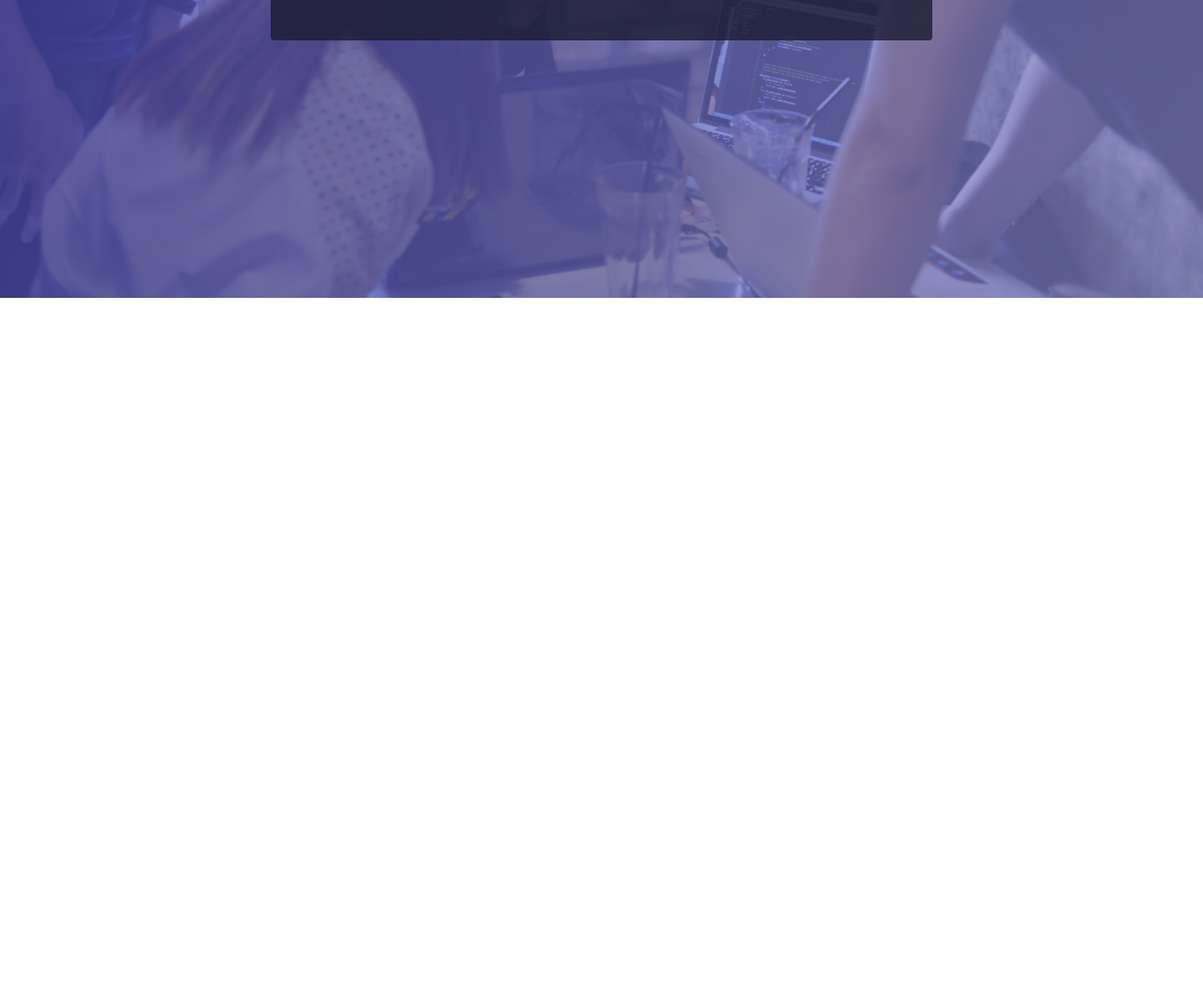
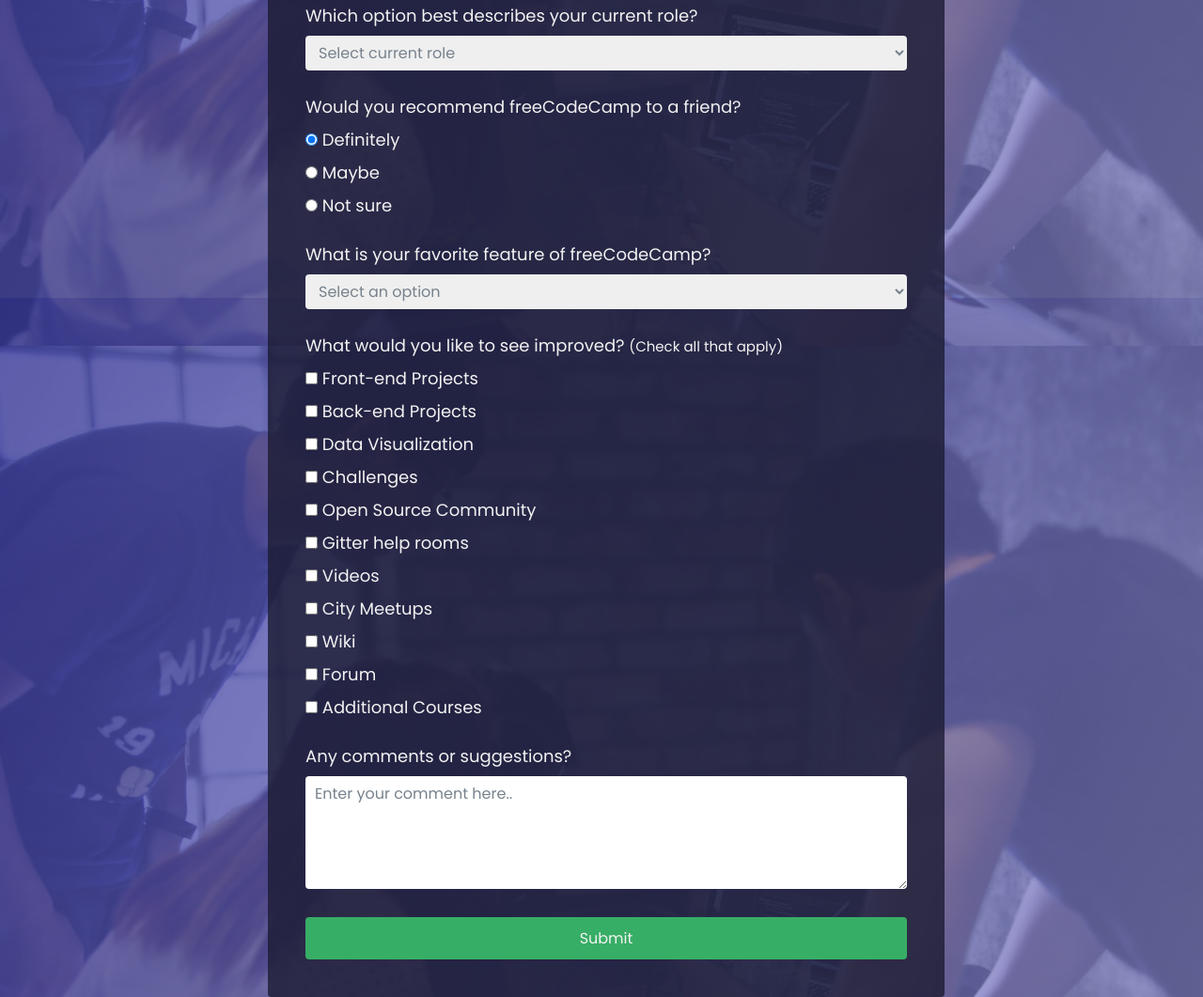
Before and after one commit to JorgeRodrigo481516/survey-form, a website built with webpack: page src/template.html in a window 1280 px wide. Shown: the part 483-1544 px from the top of the page at 94% size. Before the commit the page ends 800 px from the top, so only its background shows below. Built offline with nearby package versions, Linux system fonts and the light colour scheme.

Commit message:
:lipstick: feat: Survey Form has been Completed

```diff
--- a/src/stylesheets/components/_button.scss
+++ b/src/stylesheets/components/_button-submit.scss
@@ -1,3 +1,10 @@
 // -----------------------------------------------------------------------------
 // This file contains all styles related to the button component.
 // -----------------------------------------------------------------------------
+
+.button-submit {
+  @extend .form-group__input;
+  padding-block: 10px !important;
+  color: $text-color !important;
+  background-color: $button-color;
+}
--- a/src/stylesheets/components/form-group/__input.scss
+++ b/src/stylesheets/components/form-group/__input.scss
@@ -15,4 +15,9 @@
   &::placeholder {
     color: $mid-grey;
   }
+
+  &--textarea {
+    @extend .form-group__input;
+    height: 120px;
+  }
 }
--- a/src/stylesheets/layout/_survey-form.scss
+++ b/src/stylesheets/layout/_survey-form.scss
@@ -3,7 +3,7 @@
 // -----------------------------------------------------------------------------
 
 .survey-form {
-  width: min(55vw, 720px);
+  width: min(80vw, 720px);
   border-radius: 4px;
   margin-inline: auto;
   padding: 40px;
--- a/src/stylesheets/main.scss
+++ b/src/stylesheets/main.scss
@@ -21,7 +21,7 @@
 
 // 5. Components
 @import
-  'components/button',
+  'components/button-submit',
   'components/description',
   'components/form-group/index',
   'components/title';
--- a/src/stylesheets/pages/_home.scss
+++ b/src/stylesheets/pages/_home.scss
@@ -16,6 +16,7 @@
   background-size: cover;
   background-repeat: no-repeat;
   background-position: center;
+  background-attachment: fixed;
   background-blend-mode: normal;
 
   @include mq('small') {
--- a/src/template.html
+++ b/src/template.html
@@ -15,7 +15,9 @@
     </header>
     <form action="" method="post" id="survey-form" class="survey-form">
       <div class="form-group">
-        <label for="name" id="name-label" class="form-group__label"> Name </label>
+        <label for="name" id="name-label" class="form-group__label">
+          Name
+        </label>
         <input
           required
           type="text"
@@ -26,7 +28,9 @@
         />
       </div>
       <div class="form-group">
-        <label for="email" id="email-label" class="form-group__label"> Email </label>
+        <label for="email" id="email-label" class="form-group__label">
+          Email
+        </label>
         <input
           required
           type="email"
@@ -37,9 +41,10 @@
         />
       </div>
       <div class="form-group">
-        <label for="name" id="age-label" class="form-group__label"> Age <small>(optional)</small> </label>
+        <label for="number" id="age-label" class="form-group__label">
+          Age <small>(optional)</small>
+        </label>
         <input
-          required
           type="number"
           name="age"
           placeholder="Age"
@@ -49,6 +54,132 @@
           class="form-group__input"
         />
       </div>
+      <div class="form-group">
+        <label for="dropdown" class="form-group__label">
+          Which option best describes your current role?
+        </label>
+        <select required name="role" id="dropdown" class="form-group__input">
+          <option disabled selected value>Select current role</option>
+          <option value="student">Student</option>
+          <option value="job">Full Time Job</option>
+          <option value="learner">Full Time Learner</option>
+          <option value="prefer-not">Prefer not to say</option>
+          <option value="other">Other</option>
+        </select>
+      </div>
+      <div class="form-group">
+        <label for="recommendation" class="form-group__label">
+          Would you recommend freeCodeCamp to a friend?
+        </label>
+        <label class="form-group__label">
+          <input
+            checked
+            type="radio"
+            name="recommendation"
+            value="definitely"
+            id="recommendation"
+            class="form-group__input--radio"
+          />
+          Definitely
+        </label>
+        <label class="form-group__label">
+          <input
+            type="radio"
+            name="recommendation"
+            value="maybe"
+            class="form-group__input--radio"
+          />
+          Maybe
+        </label>
+        <label class="form-group__label">
+          <input
+            type="radio"
+            name="recommendation"
+            value="not-sure"
+            class="form-group__input--radio"
+          />
+          Not sure
+        </label>
+      </div>
+      <div class="form-group">
+        <label for="most-like" class="form-group__label">
+          What is your favorite feature of freeCodeCamp?
+        </label>
+        <select
+          required
+          name="most-like"
+          id="most-like"
+          class="form-group__input"
+        >
+          <option disabled selected value>Select an option</option>
+          <option value="challenges">Challenges</option>
+          <option value="projects">Projects</option>
+          <option value="community">Community</option>
+          <option value="open-source">Open Source</option>
+        </select>
+      </div>
+      <div class="form-group">
+        <label for="prefer" class="form-group__label">
+          What would you like to see improved?
+          <small>(Check all that apply)</small>
+        </label>
+        <label class="form-group__label">
+          <input type="checkbox" name="prefer" value="front-end-projects" />
+          Front-end Projects
+        </label>
+        <label class="form-group__label">
+          <input type="checkbox" name="prefer" value="back-end-projects" />
+          Back-end Projects
+        </label>
+        <label class="form-group__label">
+          <input type="checkbox" name="prefer" value="data-visualization" />
+          Data Visualization
+        </label>
+        <label class="form-group__label">
+          <input type="checkbox" name="prefer" value="challenges" />
+          Challenges
+        </label>
+        <label class="form-group__label">
+          <input type="checkbox" name="prefer" value="open-source-community" />
+          Open Source Community
+        </label>
+        <label class="form-group__label">
+          <input type="checkbox" name="prefer" value="gitter-help-rooms" />
+          Gitter help rooms
+        </label>
+        <label class="form-group__label">
+          <input type="checkbox" name="prefer" value="videos" />
+          Videos
+        </label>
+        <label class="form-group__label">
+          <input type="checkbox" name="prefer" value="city-meetups" />
+          City Meetups
+        </label>
+        <label class="form-group__label">
+          <input type="checkbox" name="prefer" value="wiki" />
+          Wiki
+        </label>
+        <label class="form-group__label">
+          <input type="checkbox" name="prefer" value="forum" />
+          Forum
+        </label>
+        <label class="form-group__label">
+          <input type="checkbox" name="prefer" value="additional-courses" />
+          Additional Courses
+        </label>
+      </div>
+      <div class="form-group">
+        <label for="comments" class="form-group__label">
+          Any comments or suggestions?
+        </label>
+        <textarea
+          name="comments"
+          placeholder="Enter your comment here.."
+          id="comments"
+          class="form-group__input--textarea"
+        ></textarea>
+      </div>
+      <button type="submit" class="button-submit">Submit</button>
     </form>
   </body>
 </html>
```
